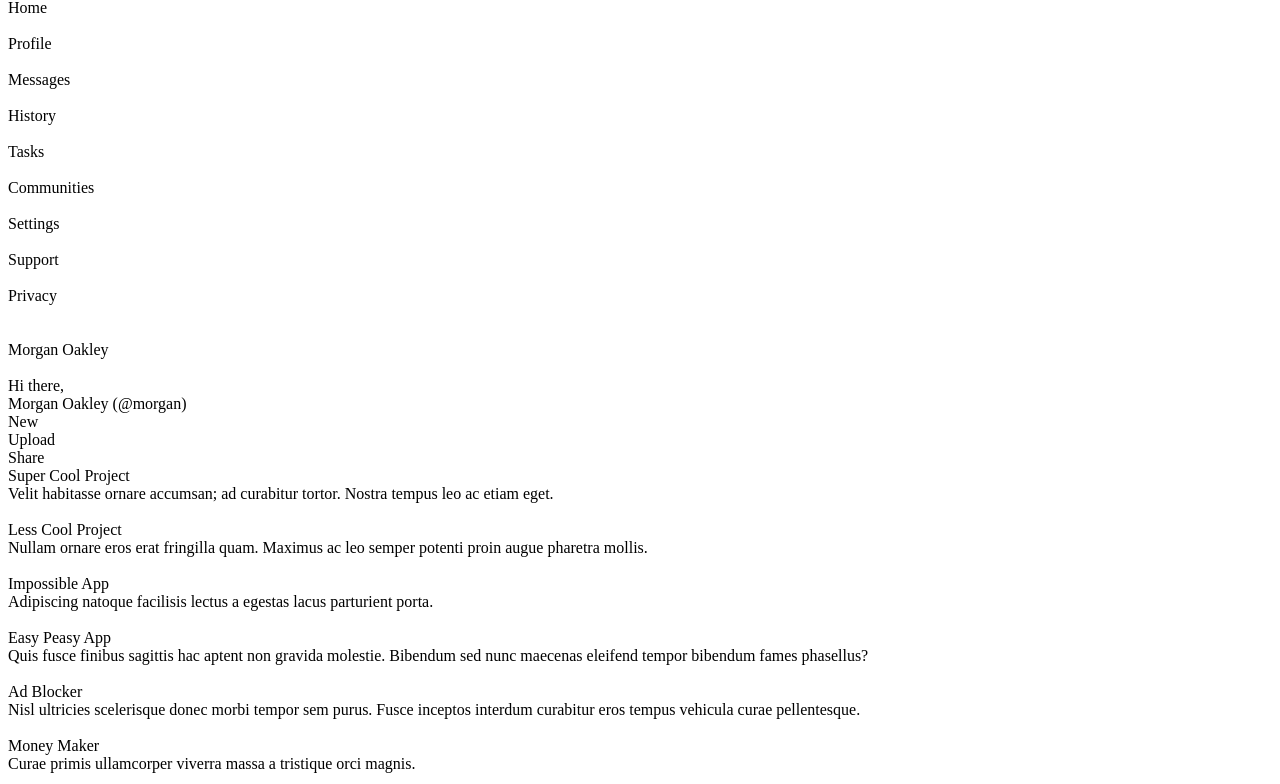
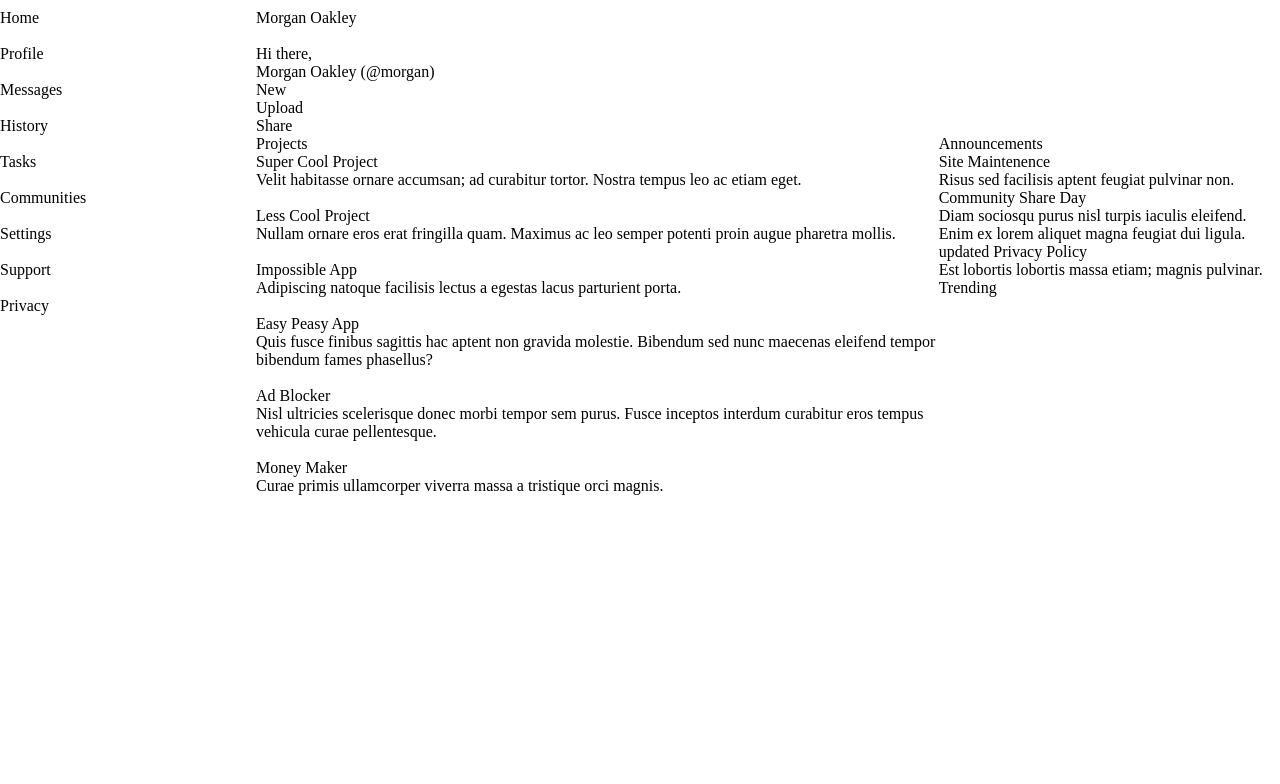
Before and after one commit to jackfine01/admin-dashboard, a plain HTML site: page index.html in a window 1280 px wide. Shown: the part 27-811 px from the top of the page. Drawn offline with Linux system fonts and the light colour scheme.

Commit message:
adding intial css styling.

```diff
--- a/index.html
+++ b/index.html
@@ -14,6 +14,7 @@
             <div>
 
             </div>
+            <div>Dashboard</div>
         </div>
 
         <div class="menu">
@@ -103,7 +104,7 @@
 
     <div class="main">
         <div class="projects">
-
+            <div>Projects</div>
             <div class="projCard">
                 <div class="projTitle">Super Cool Project</div>
                 <div class="projArea">Velit habitasse ornare accumsan; ad curabitur tortor. Nostra tempus leo ac etiam eget.</div>
--- a/style.css
+++ b/style.css
@@ -0,0 +1,22 @@
+html,body{
+    margin:0;
+}
+.content{
+    display:grid;
+    grid-template-columns: .2fr .8fr;
+    grid-template-rows: .15fr .85fr;
+}
+
+.dashboard{
+    grid-area: 1 / 1 / 3 / 1;
+}
+
+.header{
+    grid-area: 1 / 2 / 1 / 3;
+}
+
+.main{
+    grid-area: 2 / 2 / 3 / 3;
+    display: grid;
+    grid-template-columns: 2fr 1fr;
+}
```
